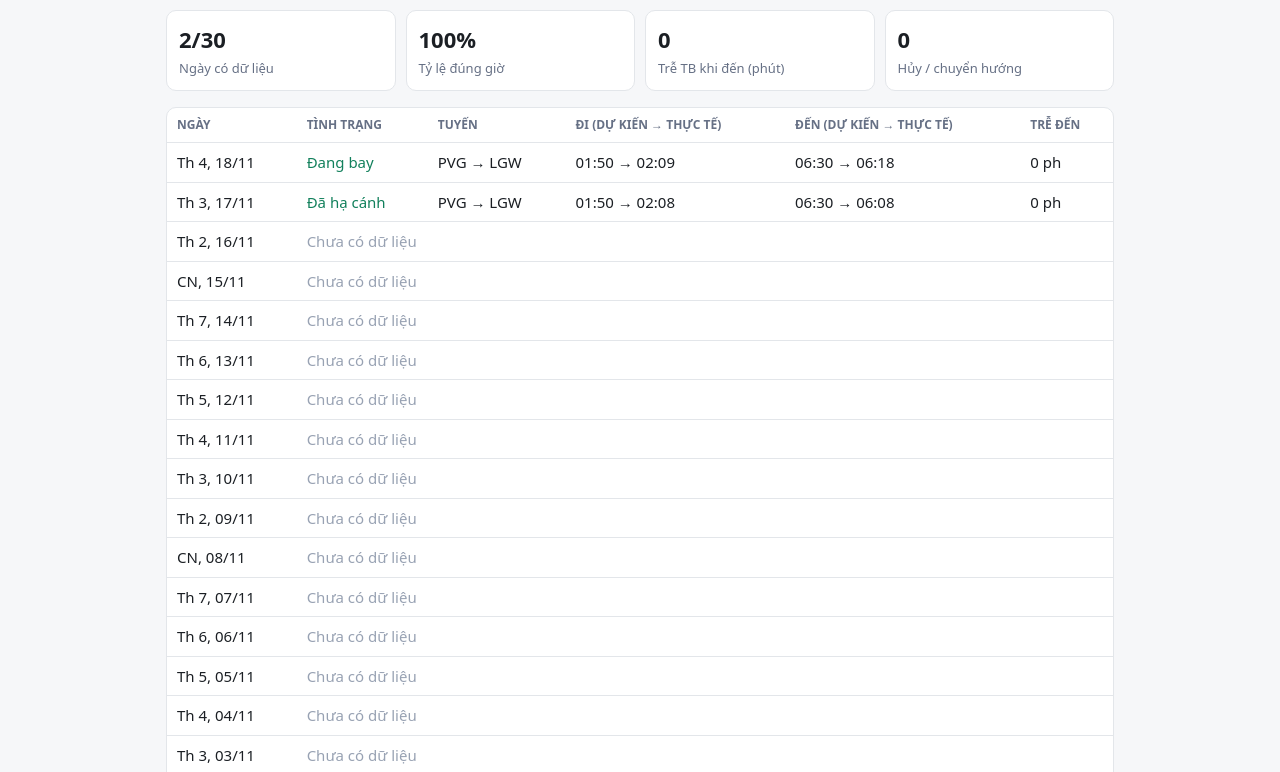
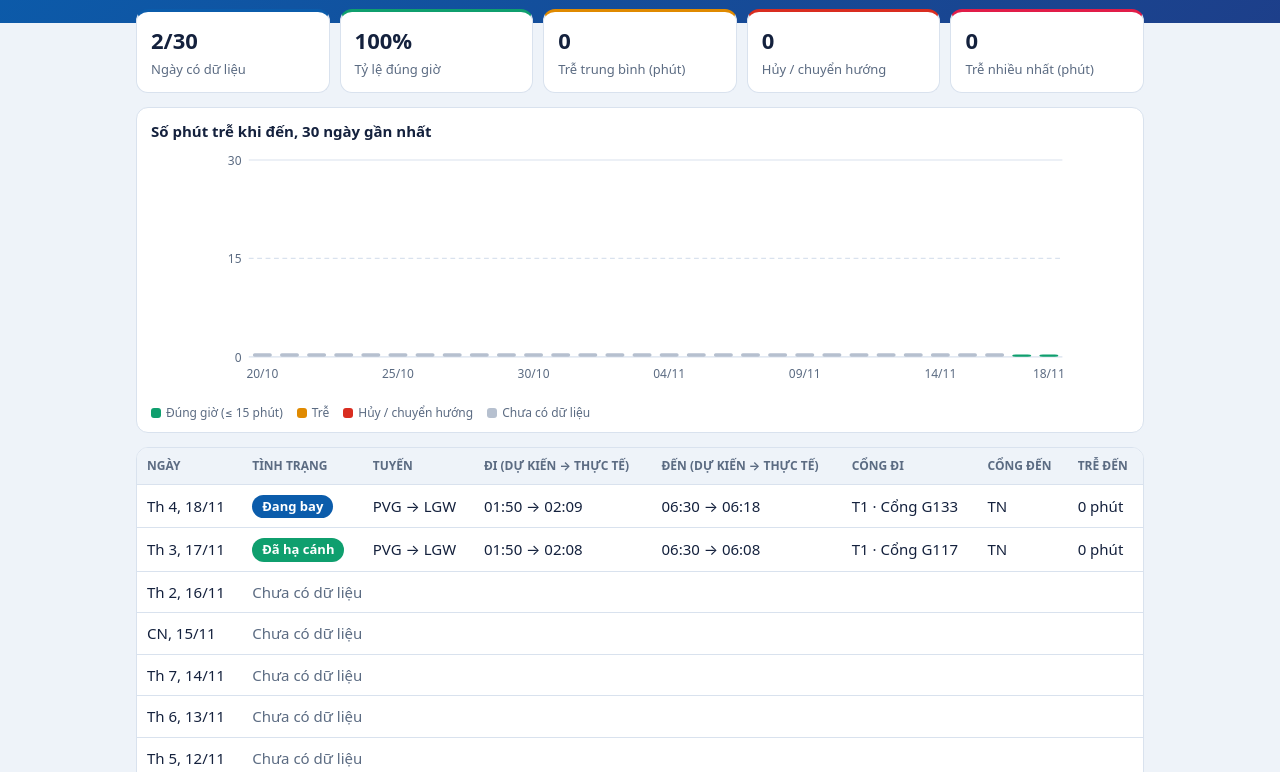
Before and after one commit to dungxlee1912/Mu201, a plain HTML site: page index.html in a window 1280 px wide. Shown: the part 86-858 px from the top of the page. Drawn offline with Linux system fonts and the light colour scheme.

Commit message:
Add files via upload

```diff
--- a/index.html
+++ b/index.html
@@ -3,51 +3,89 @@
 <meta name="viewport" content="width=device-width, initial-scale=1">
 <title>Theo dõi chuyến bay MU201</title>
 <style>
-:root{--bg:#f6f7f9;--card:#fff;--tx:#1b1f24;--mut:#667085;--bd:#e3e6ea;--ok:#12805c;--warn:#b54708;--bad:#b42318;--gray:#98a2b3;color-scheme:light dark}
-@media(prefers-color-scheme:dark){:root{--bg:#14161a;--card:#1d2026;--tx:#eceef1;--mut:#9aa3b2;--bd:#2c313a;--ok:#3ddc97;--warn:#ffb255;--bad:#ff7b72;--gray:#6b7280}}
-*{box-sizing:border-box}body{margin:0;background:var(--bg);color:var(--tx);font:15px/1.5 system-ui,sans-serif}
-main{max-width:980px;margin:0 auto;padding:20px 16px 40px}h1{font-size:22px;margin:0 0 4px}.sub{color:var(--mut);margin:0 0 16px}
-.stats{display:grid;grid-template-columns:repeat(auto-fit,minmax(130px,1fr));gap:10px;margin-bottom:16px}
-.s{background:var(--card);border:1px solid var(--bd);border-radius:10px;padding:12px}.s b{display:block;font-size:22px}.s span{color:var(--mut);font-size:13px}
-.wrap{overflow-x:auto;background:var(--card);border:1px solid var(--bd);border-radius:10px}
-table{border-collapse:collapse;width:100%;min-width:680px}th,td{padding:8px 10px;border-bottom:1px solid var(--bd);text-align:left;white-space:nowrap}
-th{font-size:12px;color:var(--mut);text-transform:uppercase}.ok{color:var(--ok)}.late{color:var(--warn)}.bad{color:var(--bad)}.none{color:var(--gray)}
-a{color:inherit}
-</style></head><body><main>
-<h1>✈️ MU201 · China Eastern Airlines</h1>
-<p class="sub" id="sub">Đang tải…</p>
+:root{--bg:#eef3f9;--card:#fff;--tx:#14213d;--mut:#5b6b82;--bd:#d9e2ee;--ac:#0b5cab;--ac2:#e11d48;--ok:#0f9f6e;--warn:#e08a00;--bad:#d92d20;--gray:#b6c0cf;--hd:linear-gradient(135deg,#0b5cab,#1d3f8a);color-scheme:light dark}
+@media(prefers-color-scheme:dark){:root{--bg:#0e1522;--card:#17202f;--tx:#e8eef8;--mut:#93a3bb;--bd:#26334a;--ac:#5aa9ff;--ac2:#ff6b8b;--ok:#34d399;--warn:#fbbf24;--bad:#ff7b72;--gray:#3a4961;--hd:linear-gradient(135deg,#123a73,#1b2f66)}}
+*{box-sizing:border-box}body{margin:0;background:var(--bg);color:var(--tx);font:15px/1.5 system-ui,-apple-system,"Segoe UI",sans-serif}
+header{background:var(--hd);color:#fff;padding:22px 16px 26px}
+.in{max-width:1040px;margin:0 auto}
+header h1{font-size:24px;margin:0 0 4px}header p{margin:0;opacity:.85;font-size:14px}
+main{max-width:1040px;margin:-14px auto 0;padding:0 16px 40px}
+.stats{display:grid;grid-template-columns:repeat(auto-fit,minmax(140px,1fr));gap:10px;margin-bottom:14px}
+.s{background:var(--card);border:1px solid var(--bd);border-radius:12px;padding:12px 14px;border-top:3px solid var(--ac)}
+.s:nth-child(2){border-top-color:var(--ok)}.s:nth-child(3){border-top-color:var(--warn)}.s:nth-child(4){border-top-color:var(--bad)}.s:nth-child(5){border-top-color:var(--ac2)}
+.s b{display:block;font-size:22px}.s span{color:var(--mut);font-size:13px}
+.card{background:var(--card);border:1px solid var(--bd);border-radius:12px;margin-bottom:14px;overflow:hidden}
+.card h2{font-size:15px;margin:0;padding:12px 14px 0}
+.chart{overflow-x:auto;padding:6px 10px 10px}
+.leg{display:flex;gap:14px;flex-wrap:wrap;color:var(--mut);font-size:12px;padding:0 14px 10px}
+.leg i{display:inline-block;width:10px;height:10px;border-radius:3px;margin-right:5px;vertical-align:-1px}
+.wrap{overflow-x:auto}
+table{border-collapse:collapse;width:100%;min-width:900px}th,td{padding:9px 10px;border-bottom:1px solid var(--bd);text-align:left;white-space:nowrap}
+th{font-size:12px;color:var(--mut);text-transform:uppercase;background:var(--bg)}
+tr:last-child td{border-bottom:0}
+.pill{display:inline-block;padding:2px 10px;border-radius:999px;font-size:13px;font-weight:600;color:#fff;background:var(--gray)}
+.pill.ok{background:var(--ok)}.pill.late{background:var(--warn)}.pill.bad{background:var(--bad)}.pill.act{background:var(--ac)}
+.none{color:var(--mut)}
+.foot{color:var(--mut);font-size:13px}a{color:var(--ac)}
+</style></head><body>
+<header><div class="in"><h1>✈️ MU201 · China Eastern Airlines</h1><p id="sub">Đang tải…</p></div></header>
+<main>
 <div class="stats">
 <div class="s"><b id="a1">–</b><span>Ngày có dữ liệu</span></div>
 <div class="s"><b id="a2">–</b><span>Tỷ lệ đúng giờ</span></div>
-<div class="s"><b id="a3">–</b><span>Trễ TB khi đến (phút)</span></div>
+<div class="s"><b id="a3">–</b><span>Trễ trung bình (phút)</span></div>
 <div class="s"><b id="a4">–</b><span>Hủy / chuyển hướng</span></div>
+<div class="s"><b id="a5">–</b><span>Trễ nhiều nhất (phút)</span></div>
 </div>
-<div class="wrap"><table><thead><tr><th>Ngày</th><th>Tình trạng</th><th>Tuyến</th><th>Đi (dự kiến → thực tế)</th><th>Đến (dự kiến → thực tế)</th><th>Trễ đến</th></tr></thead><tbody id="rows"></tbody></table></div>
-<p class="sub" style="margin-top:12px">Dữ liệu tự cập nhật 2 lần mỗi ngày từ Aviationstack. Giờ hiển thị là giờ địa phương tại từng sân bay. Tra cứu chính thức: <a href="https://www.ceair.com/en/usd/self-service/before/flight-status" target="_blank" rel="noopener">China Eastern</a>.</p>
+<div class="card"><h2>Số phút trễ khi đến, 30 ngày gần nhất</h2>
+<div class="chart" id="chart"></div>
+<div class="leg"><span><i style="background:var(--ok)"></i>Đúng giờ (≤ 15 phút)</span><span><i style="background:var(--warn)"></i>Trễ</span><span><i style="background:var(--bad)"></i>Hủy / chuyển hướng</span><span><i style="background:var(--gray)"></i>Chưa có dữ liệu</span></div></div>
+<div class="card"><div class="wrap"><table><thead><tr><th>Ngày</th><th>Tình trạng</th><th>Tuyến</th><th>Đi (dự kiến → thực tế)</th><th>Đến (dự kiến → thực tế)</th><th>Cổng đi</th><th>Cổng đến</th><th>Trễ đến</th></tr></thead><tbody id="rows"></tbody></table></div></div>
+<p class="foot">Dữ liệu tự cập nhật 2 lần mỗi ngày từ Aviationstack. Giờ hiển thị là giờ địa phương tại từng sân bay. Tra cứu chính thức: <a href="https://www.ceair.com/en/usd/self-service/before/flight-status" target="_blank" rel="noopener">China Eastern</a>.</p>
+</main>
 <script>
-var L={scheduled:["Theo lịch",""],active:["Đang bay",""],landed:["Đã hạ cánh",""],cancelled:["Đã hủy","bad"],incident:["Sự cố","bad"],diverted:["Chuyển hướng","bad"]};
+var L={scheduled:["Theo lịch",""],active:["Đang bay","act"],landed:["Đã hạ cánh",""],cancelled:["Đã hủy","bad"],incident:["Sự cố","bad"],diverted:["Chuyển hướng","bad"]};
 function hm(s){return s?s.slice(11,16):"–"}
+function gt(s){if(!s)return "–";var a=[];if(s.terminal)a.push("T"+s.terminal);if(s.gate)a.push("Cổng "+s.gate);return a.join(" · ")||"–"}
 function iso(d){return d.getFullYear()+"-"+String(d.getMonth()+1).padStart(2,"0")+"-"+String(d.getDate()).padStart(2,"0")}
+function el(id){return document.getElementById(id)}
 fetch("data.json?"+Date.now()).then(function(r){return r.json()}).then(function(db){
- var f=db.flights||{},tb=document.getElementById("rows"),n=0,ok=0,sum=0,cnt=0,bad=0,now=new Date();
- document.getElementById("sub").textContent=db.updated?"Cập nhật lần cuối: "+new Date(db.updated).toLocaleString("vi-VN"):"Chưa có dữ liệu — workflow chưa chạy lần nào.";
+ var f=db.flights||{},tb=el("rows"),n=0,ok=0,sum=0,cnt=0,bad=0,mx=0,now=new Date(),pts=[];
+ el("sub").textContent=db.updated?"Cập nhật lần cuối: "+new Date(db.updated).toLocaleString("vi-VN"):"Chưa có dữ liệu, workflow chưa chạy lần nào.";
  for(var i=0;i<30;i++){
   var d=new Date(now);d.setDate(now.getDate()-i);var k=iso(d),e=f[k],tr=document.createElement("tr");
   var lab=d.toLocaleDateString("vi-VN",{weekday:"short",day:"2-digit",month:"2-digit"});
-  if(!e){tr.innerHTML='<td>'+lab+'</td><td class="none" colspan="5">Chưa có dữ liệu</td>';tb.appendChild(tr);continue}
+  if(!e){pts.push({lab:lab,t:"none"});tr.innerHTML='<td>'+lab+'</td><td class="none" colspan="7">Chưa có dữ liệu</td>';tb.appendChild(tr);continue}
   n++;var dl=e.arr&&e.arr.delay!=null?e.arr.delay:(e.dep&&e.dep.delay!=null?e.dep.delay:null);
-  var m=L[e.status]||[e.status||"?",""],cls=m[1];
+  var m=L[e.status]||[e.status||"?",""],cls=m[1],isBad=(e.status==="cancelled"||e.status==="diverted"||e.status==="incident");
   if(!cls&&dl!=null)cls=dl>15?"late":"ok";
-  if(e.status==="cancelled"||e.status==="diverted"||e.status==="incident")bad++;
-  else if(dl!=null){sum+=dl;cnt++;if(dl<=15)ok++}
-  tr.innerHTML='<td>'+lab+'</td><td class="'+cls+'">'+m[0]+'</td><td>'+(e.dep.iata||"?")+' → '+(e.arr.iata||"?")+'</td>'
+  if(isBad){bad++;pts.push({lab:lab,t:"bad"})}
+  else if(dl!=null){sum+=dl;cnt++;if(dl<=15)ok++;if(dl>mx)mx=dl;pts.push({lab:lab,t:dl>15?"late":"ok",v:dl})}
+  else pts.push({lab:lab,t:"none"});
+  tr.innerHTML='<td>'+lab+'</td><td><span class="pill '+cls+'">'+m[0]+'</span></td><td>'+(e.dep.iata||"?")+' → '+(e.arr.iata||"?")+'</td>'
    +'<td>'+hm(e.dep.scheduled)+' → '+hm(e.dep.actual||e.dep.estimated)+'</td>'
-   +'<td>'+hm(e.arr.scheduled)+' → '+hm(e.arr.actual||e.arr.estimated)+'</td><td>'+(dl==null?"–":dl+" ph")+'</td>';
+   +'<td>'+hm(e.arr.scheduled)+' → '+hm(e.arr.actual||e.arr.estimated)+'</td>'
+   +'<td>'+gt(e.dep)+'</td><td>'+gt(e.arr)+'</td><td>'+(dl==null?"–":dl+" phút")+'</td>';
   tb.appendChild(tr);
  }
- document.getElementById("a1").textContent=n+"/30";
- document.getElementById("a2").textContent=cnt?Math.round(ok/cnt*100)+"%":"–";
- document.getElementById("a3").textContent=cnt?Math.round(sum/cnt):"–";
- document.getElementById("a4").textContent=n?bad:"–";
-}).catch(function(){document.getElementById("sub").textContent="Không đọc được data.json"});
-</script></main></body></html>
+ el("a1").textContent=n+"/30";
+ el("a2").textContent=cnt?Math.round(ok/cnt*100)+"%":"–";
+ el("a3").textContent=cnt?Math.round(sum/cnt):"–";
+ el("a4").textContent=n?bad:"–";
+ el("a5").textContent=cnt?mx:"–";
+ // Biểu đồ cột (cũ → mới)
+ pts.reverse();
+ var W=720,H=200,pl=34,pb=26,pt=10,cw=(W-pl-8)/30,top=Math.max(30,Math.ceil(mx/10)*10),ph=H-pb-pt;
+ function Y(v){return pt+ph-v/top*ph}
+ var s='<svg viewBox="0 0 '+W+' '+H+'" width="100%" style="min-width:560px;max-height:240px" role="img" aria-label="Biểu đồ số phút trễ">';
+ [0,15,top].forEach(function(v,ix){s+='<line x1="'+pl+'" x2="'+(W-8)+'" y1="'+Y(v)+'" y2="'+Y(v)+'" style="stroke:var(--bd)"'+(v===15?' stroke-dasharray="4 3"':'')+'/><text x="'+(pl-6)+'" y="'+(Y(v)+4)+'" text-anchor="end" font-size="10" style="fill:var(--mut)">'+v+'</text>'});
+ pts.forEach(function(p,i){
+  var x=pl+i*cw+cw*.15,w=cw*.7,c;
+  if(p.t==="ok"||p.t==="late"){var h=Math.max(2,p.v/top*ph);s+='<rect x="'+x+'" y="'+(pt+ph-h)+'" width="'+w+'" height="'+h+'" rx="3" style="fill:var(--'+(p.t==="ok"?"ok":"warn")+')"><title>'+p.lab+': trễ '+p.v+' phút</title></rect>'}
+  else if(p.t==="bad"){s+='<rect x="'+x+'" y="'+(pt+ph-ph*.5)+'" width="'+w+'" height="'+ph*.5+'" rx="3" style="fill:var(--bad)"><title>'+p.lab+': hủy / chuyển hướng</title></rect>'}
+  else{s+='<rect x="'+x+'" y="'+(pt+ph-3)+'" width="'+w+'" height="3" rx="1.5" style="fill:var(--gray)"><title>'+p.lab+': chưa có dữ liệu</title></rect>'}
+  if(i%5===0||i===29)s+='<text x="'+(x+w/2)+'" y="'+(H-8)+'" text-anchor="middle" font-size="10" style="fill:var(--mut)">'+p.lab.split(", ").pop()+'</text>';
+ });
+ el("chart").innerHTML=s+'</svg>';
+}).catch(function(){el("sub").textContent="Không đọc được data.json"});
+</script></body></html>
```
